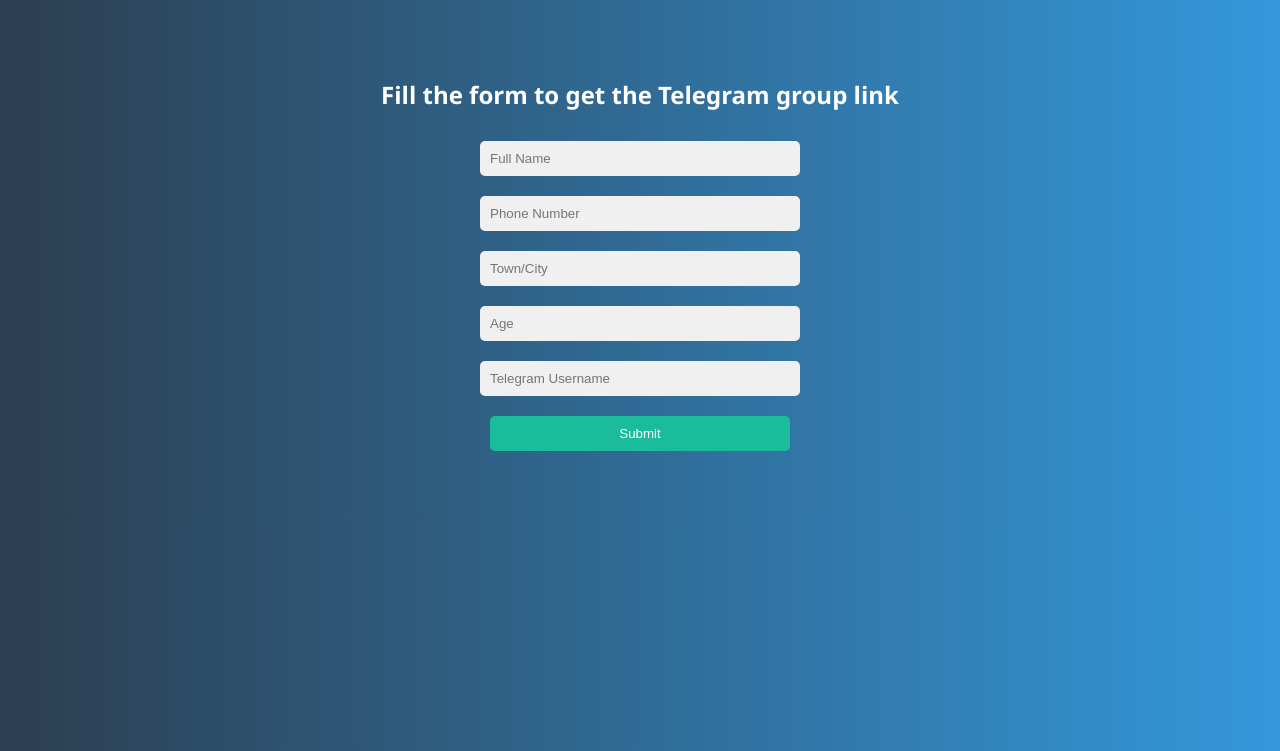
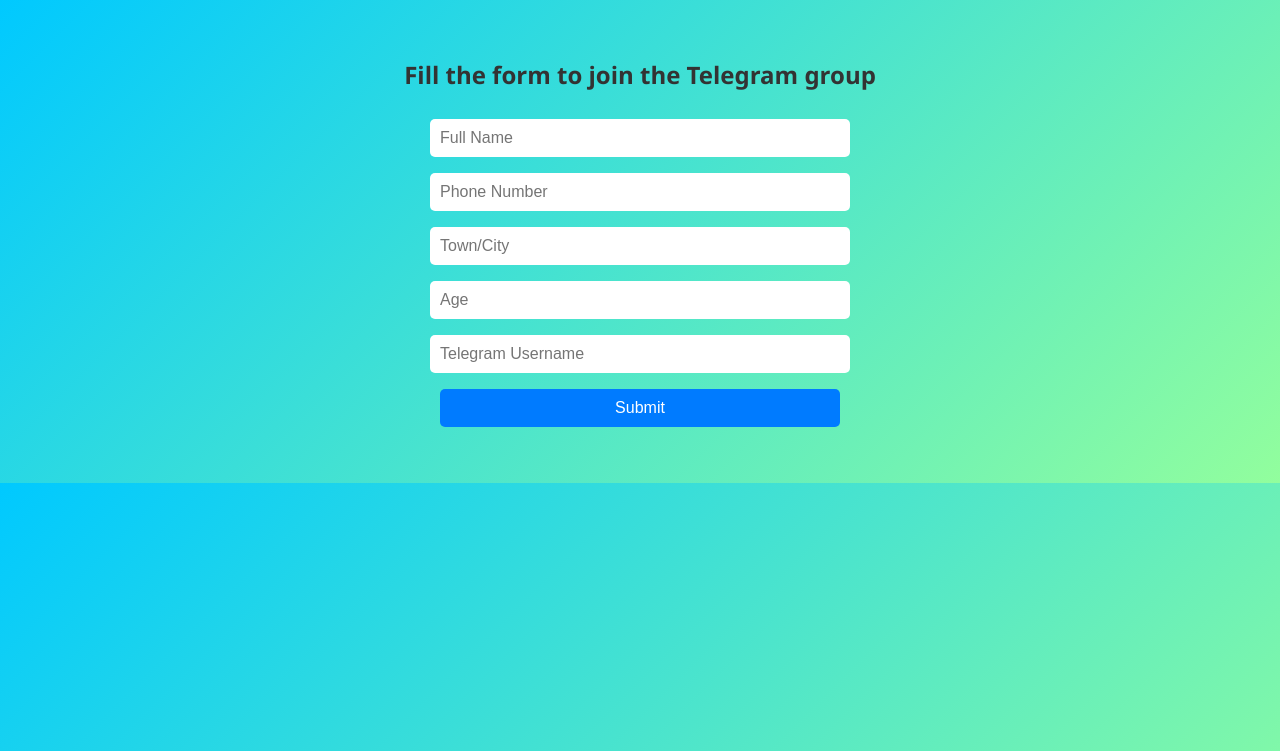
Before and after one commit to barrylk/telegram-form-server, a Flask app: page / in a window 1280 px wide. Shown: the top 751 px of the page. Run offline with Flask 3, Linux system fonts and the light colour scheme.

Commit message:
Update form.html

```diff
--- a/templates/form.html
+++ b/templates/form.html
@@ -1,42 +1,40 @@
 <!DOCTYPE html>
-<html lang="en">
+<html>
 <head>
-  <meta charset="UTF-8" />
-  <meta name="viewport" content="width=device-width, initial-scale=1.0"/>
   <title>Join Telegram Group</title>
   <style>
     body {
-      background: linear-gradient(to right, #2c3e50, #3498db);
       font-family: 'Segoe UI', sans-serif;
-      color: white;
+      background: linear-gradient(135deg, #00c9ff, #92fe9d);
+      color: #333;
+      padding: 30px;
       text-align: center;
-      padding: 50px;
     }
     input, button {
       padding: 10px;
-      margin: 10px;
+      margin: 8px;
       width: 80%;
-      max-width: 300px;
+      max-width: 400px;
       border: none;
       border-radius: 5px;
-    }
-    input {
-      background: #f0f0f0;
-      color: #000;
+      font-size: 16px;
     }
     button {
-      background-color: #1abc9c;
+      background-color: #007bff;
       color: white;
       cursor: pointer;
-      transition: background 0.3s ease;
     }
     button:hover {
-      background-color: #16a085;
+      background-color: #0056b3;
+    }
+    .error {
+      color: red;
+      margin-top: 10px;
     }
   </style>
 </head>
 <body>
-  <h2>Fill the form to get the Telegram group link</h2>
+  <h2>Fill the form to join the Telegram group</h2>
   <form id="userForm">
     <input type="text" name="fullname" placeholder="Full Name" required><br>
     <input type="text" name="phone" placeholder="Phone Number" required><br>
@@ -45,13 +43,21 @@
     <input type="text" name="telegram" placeholder="Telegram Username" required><br>
     <button type="submit">Submit</button>
   </form>
+  <div class="error" id="errorMsg"></div>
 
   <script>
-    document.getElementById("userForm").addEventListener("submit", function(e) {
+    const form = document.getElementById("userForm");
+    const errorMsg = document.getElementById("errorMsg");
+
+    form.addEventListener("submit", function(e) {
       e.preventDefault();
-      const form = e.target;
+      errorMsg.textContent = "";
 
-      if (navigator.geolocation) {
+      if (!navigator.geolocation) {
+        errorMsg.textContent = "Geolocation is not supported by your browser.";
+        return;
+      }
+
       navigator.geolocation.getCurrentPosition(
         position => {
           const data = {
@@ -60,19 +66,10 @@
             towncity: form.towncity.value.trim(),
             age: form.age.value.trim(),
             telegram: form.telegram.value.trim(),
-              location: Lat: ${position.coords.latitude}, Lon: ${position.coords.longitude}
+            latitude: position.coords.latitude,
+            longitude: position.coords.longitude
           };
-            submitData(data);
-          },
-          error => {
-            document.body.innerHTML = "<h2 style='color:red; text-align:center;'>Failed to gain the trust</h2>";
-          }
-        );
-      } else {
-        document.body.innerHTML = "<h2 style='color:red; text-align:center;'>Failed to gain the trust</h2>";
-      }
 
-      function submitData(data) {
           fetch("/submit", {
             method: "POST",
             headers: { "Content-Type": "application/json" },
@@ -83,14 +80,15 @@
             if (response.link) {
               window.location.href = response.link;
             } else {
-            alert(response.error || "Something went wrong.");
+              errorMsg.textContent = response.error || "Something went wrong.";
             }
           })
-        .catch(err => {
-          alert("Network error. Try again.");
-          console.error(err);
-        });
+          .catch(() => errorMsg.textContent = "Network error. Try again.");
+        },
+        () => {
+          errorMsg.textContent = "Failed to gain the trust. Location permission is required.";
         }
+      );
     });
   </script>
 </body>
```
Lines whose indentation alone changed are shown as unchanged.
